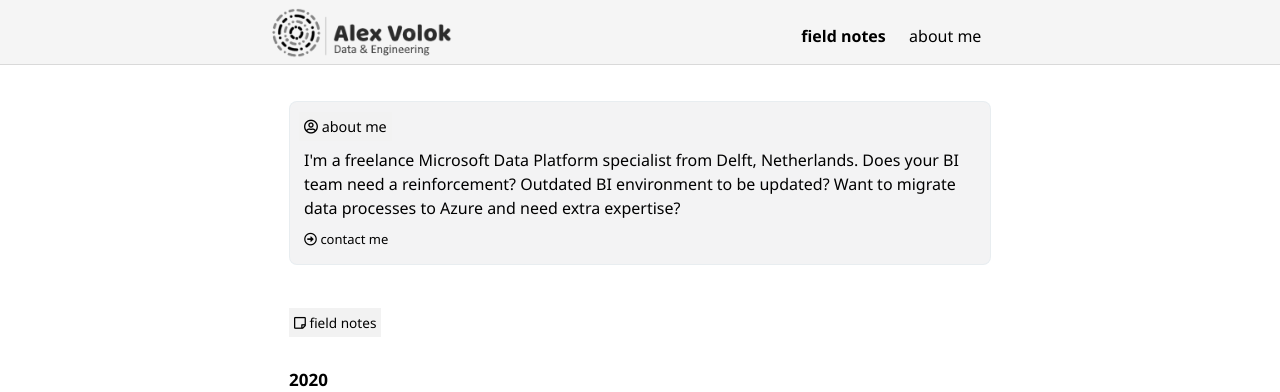
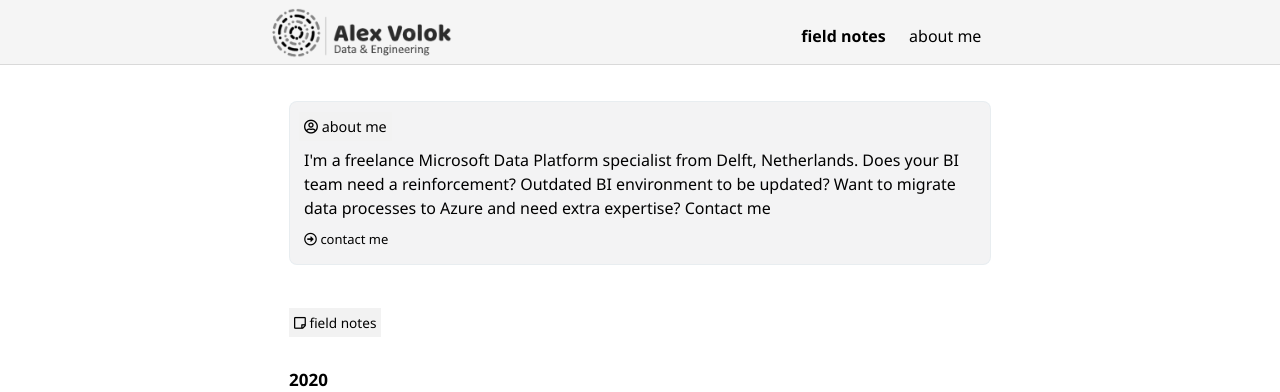
Before and after one commit to alexvolok/alexvolok.github.io, a Jekyll site: the page built from index2.html, in a window 1280 px wide. Shown: the top 392 px of the page. Built offline with Jekyll 4.4.1, drawn with Linux system fonts in a browser that asks for light colours; some web fonts are replaced.

Commit message:
contact me

```diff
--- a/_includes/intro.html
+++ b/_includes/intro.html
@@ -6,7 +6,7 @@
 </span>
 </p>
 I'm a freelance Microsoft Data Platform specialist from Delft, Netherlands.
-Does your BI team need a reinforcement? Outdated BI environment to be updated? Want to migrate data processes to Azure and need extra expertise?
+Does your BI team need a reinforcement? Outdated BI environment to be updated? Want to migrate data processes to Azure and need extra expertise? <a style="text-decoration: underline;" href="/about#contact"></a>Contact me</a>
 <br />
 
 <a href="/about" style="font-size: small;"><div style="padding-top: 10px;"><i class="far fa-arrow-alt-circle-right"></i> contact me</div></a>
```
